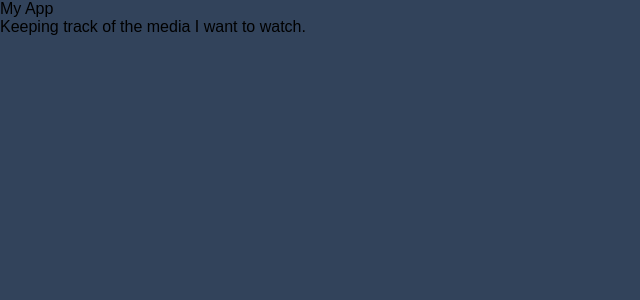
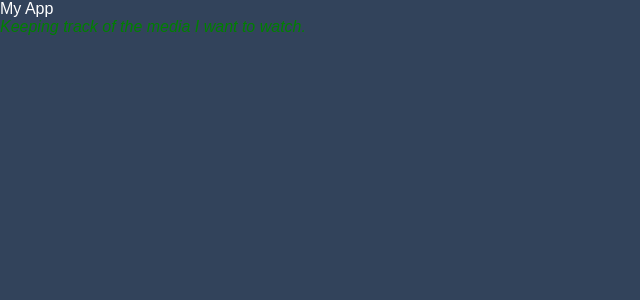
Before and after one commit to JJHPhoto/angular-essential-training, an Angular app: page / in a window 1280 px wide. Shown: the top 300 px of the page, without its empty margins (0-640 px from the left). Built offline with nearby package versions, Linux system fonts and the light colour scheme.

Commit message:
Created styles for component. Moved them to CSS file and imported them using styleUrls.

```diff
--- /dev/null
+++ b/src/app/app.component.css
@@ -0,0 +1,7 @@
+h1 {
+  color: #ffffff;
+}
+.description {
+  font-style: italic;
+  color: green;
+}
--- a/src/app/app.component.html
+++ b/src/app/app.component.html
@@ -1,2 +1,2 @@
 <h1>My App</h1>
-<p>Keeping track of the media I want to watch.</p>
+<p class="description">Keeping track of the media I want to watch.</p>
--- a/src/app/app.component.ts
+++ b/src/app/app.component.ts
@@ -3,5 +3,6 @@ import { Component } from "@angular/core";
 @Component({
   selector: "mw-app",
   templateUrl: "./app.component.html",
+  styleUrls: ["./app.component.css"],
 })
 export class AppComponent {}
```
